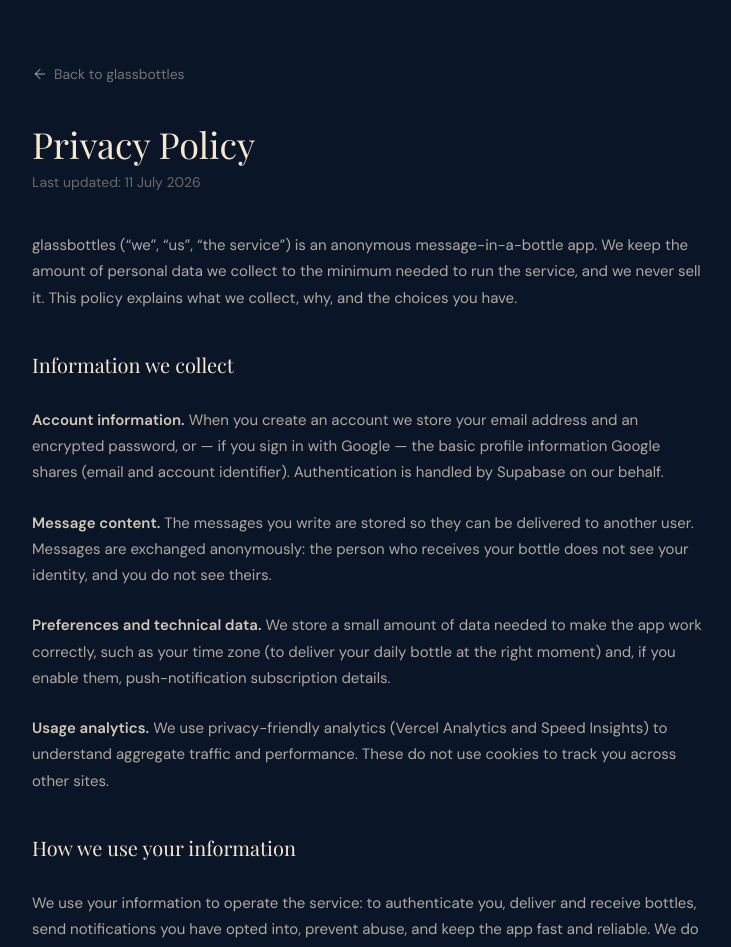
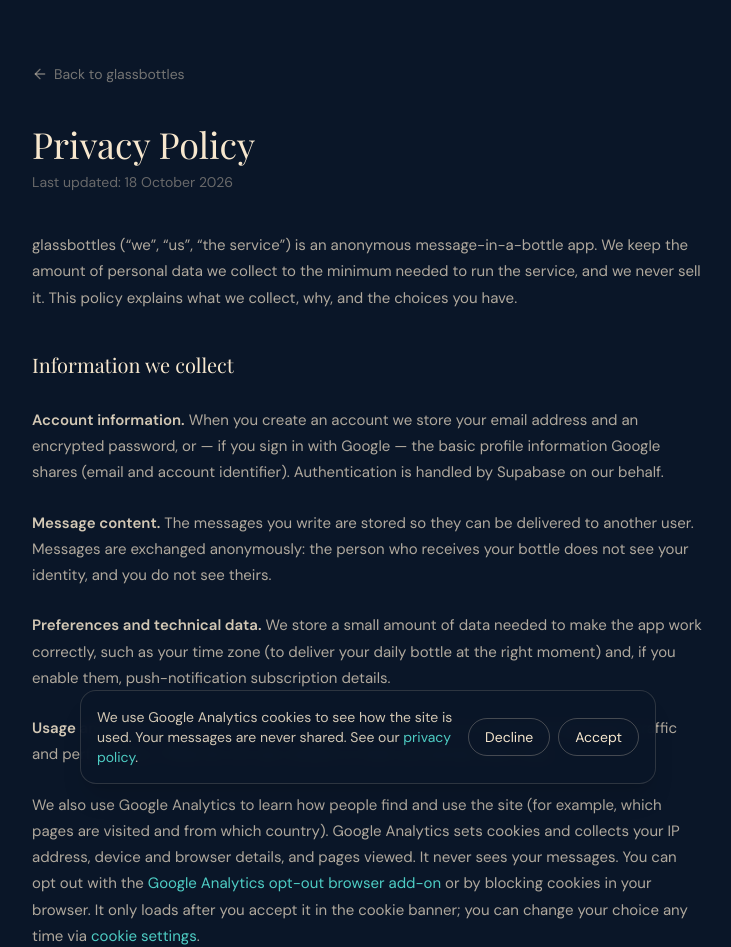
Before and after one commit to arcxx1995/glassbottles.app, a Next.js app in the folder apps/web/: page /privacy in a window 1280 px wide. Shown: the top 947 px of the page, without its empty margins (272-1003 px from the left). Built offline with nearby package versions, Linux system fonts and the light colour scheme; no server answers.

Commit message:
feat(web): Google Analytics behind a cookie consent banner
GA loads only after Accept. Decline/withdraw via /privacy cookie settings link.
Privacy policy updated to disclose GA.

```diff
--- a/apps/web/app/layout.tsx
+++ b/apps/web/app/layout.tsx
@@ -4,7 +4,11 @@
 import AuthProvider from '@/components/providers/AuthProvider'
 import { Analytics } from '@vercel/analytics/react'
 import { SpeedInsights } from '@vercel/speed-insights/next'
+import ConsentAnalytics from '@/components/providers/ConsentAnalytics'
 import './globals.css'
+
+// Unset in dev/preview → GA stays off, no junk hits.
+const GA_ID = process.env.NEXT_PUBLIC_GA_ID
 
 const playfair = Playfair_Display({
   subsets: ['latin'],
@@ -100,6 +104,7 @@
         </ReduxProvider>
         <Analytics />
         <SpeedInsights />
+        <ConsentAnalytics gaId={GA_ID} />
       </body>
     </html>
   )
--- a/apps/web/app/privacy/page.tsx
+++ b/apps/web/app/privacy/page.tsx
@@ -1,6 +1,7 @@
 import type { Metadata } from 'next'
 import Link from 'next/link'
 import LegalPage, { LegalH2 } from '@/components/legal/LegalPage'
+import { CookieSettingsButton } from '@/components/providers/ConsentAnalytics'
 
 export const metadata: Metadata = {
   title: 'Privacy Policy',
@@ -13,7 +14,7 @@
 
 export default function PrivacyPolicyPage() {
   return (
-    <LegalPage title="Privacy Policy" lastUpdated="11 July 2026">
+    <LegalPage title="Privacy Policy" lastUpdated="18 October 2026">
       <p>
         glassbottles (&ldquo;we&rdquo;, &ldquo;us&rdquo;, &ldquo;the service&rdquo;) is an
         anonymous message-in-a-bottle app. We keep the amount of personal data we collect to
@@ -40,9 +41,25 @@
         subscription details.
       </p>
       <p>
-        <strong className="text-sand/85">Usage analytics.</strong> We use privacy-friendly
-        analytics (Vercel Analytics and Speed Insights) to understand aggregate traffic and
-        performance. These do not use cookies to track you across other sites.
+        <strong className="text-sand/85">Usage analytics.</strong> We use Vercel Analytics and
+        Speed Insights to understand aggregate traffic and performance. These do not use cookies
+        to track you across other sites.
+      </p>
+      <p>
+        We also use Google Analytics to learn how people find and use the site (for example,
+        which pages are visited and from which country). Google Analytics sets cookies and
+        collects your IP address, device and browser details, and pages viewed. It never sees
+        your messages. You can opt out with the{' '}
+        <a
+          href="https://tools.google.com/dlpage/gaoptout"
+          className="text-seafoam hover:underline"
+          target="_blank"
+          rel="noopener noreferrer"
+        >
+          Google Analytics opt-out browser add-on
+        </a>{' '}
+        or by blocking cookies in your browser. It only loads after you accept it in the cookie
+        banner; you can change your choice any time via <CookieSettingsButton />.
       </p>
 
       <LegalH2>How we use your information</LegalH2>
@@ -64,7 +81,7 @@
       <p>
         We do not sell your personal data. We share it only with the infrastructure providers
         that run the service on our behalf — such as Supabase (database and authentication) and
-        Vercel (hosting and analytics) — and only to the extent needed to operate glassbottles.
+        Vercel (hosting and analytics), and Google (analytics) — and only to the extent needed to operate glassbottles.
         We may disclose information if required by law or to protect the safety and rights of our
         users.
       </p>
--- /dev/null
+++ b/apps/web/components/providers/ConsentAnalytics.tsx
@@ -0,0 +1,106 @@
+'use client'
+
+import { useEffect, useState } from 'react'
+import { GoogleAnalytics } from '@next/third-parties/google'
+
+const KEY = 'gb-analytics-consent'
+const OPEN_EVENT = 'gb-open-cookie-settings'
+
+type Choice = 'granted' | 'denied' | null
+
+function read(): Choice {
+  try {
+    const v = localStorage.getItem(KEY)
+    return v === 'granted' || v === 'denied' ? v : null
+  } catch {
+    return null
+  }
+}
+
+// Loads GA only after explicit opt-in. Banner shows until the user chooses,
+// and can be re-opened via <CookieSettingsButton />.
+export default function ConsentAnalytics({ gaId }: { gaId: string | undefined }) {
+  const [choice, setChoice] = useState<Choice>(null)
+  const [open, setOpen] = useState(false)
+
+  useEffect(() => {
+    const saved = read()
+    setChoice(saved)
+    setOpen(saved === null)
+    const reopen = () => setOpen(true)
+    window.addEventListener(OPEN_EVENT, reopen)
+    return () => window.removeEventListener(OPEN_EVENT, reopen)
+  }, [])
+
+  function decide(next: 'granted' | 'denied') {
+    try {
+      localStorage.setItem(KEY, next)
+    } catch {}
+    if (next === 'denied' && choice === 'granted') {
+      // GA script is already running this page: drop its cookies and reload without it.
+      document.cookie.split(';').forEach((c) => {
+        const name = c.split('=')[0].trim()
+        if (name.startsWith('_ga')) {
+          document.cookie = `${name}=; Max-Age=0; path=/`
+          document.cookie = `${name}=; Max-Age=0; path=/; domain=.${location.hostname}`
+        }
+      })
+      location.reload()
+      return
+    }
+    setChoice(next)
+    setOpen(false)
+  }
+
+  // No GA id (dev/preview) → nothing to consent to.
+  if (!gaId) return null
+
+  return (
+    <>
+      {choice === 'granted' && <GoogleAnalytics gaId={gaId} />}
+      {open && (
+        <div
+          role="dialog"
+          aria-label="Analytics cookies"
+          className="fixed inset-x-0 bottom-0 z-[100] p-4 pb-[max(1rem,env(safe-area-inset-bottom))]"
+        >
+          <div className="mx-auto flex max-w-xl flex-col gap-3 rounded-2xl border border-sand/15 bg-ocean-deep/95 p-4 text-sm text-sand/85 shadow-xl backdrop-blur sm:flex-row sm:items-center">
+            <p className="flex-1">
+              We use Google Analytics cookies to see how the site is used. Your messages are never
+              shared. See our{' '}
+              <a href="/privacy" className="text-seafoam hover:underline">
+                privacy policy
+              </a>
+              .
+            </p>
+            <div className="flex gap-2">
+              <button
+                onClick={() => decide('denied')}
+                className="flex-1 rounded-full border border-sand/25 px-4 py-2 text-sand hover:bg-sand/10 sm:flex-none"
+              >
+                Decline
+              </button>
+              <button
+                onClick={() => decide('granted')}
+                className="flex-1 rounded-full border border-sand/25 px-4 py-2 text-sand hover:bg-sand/10 sm:flex-none"
+              >
+                Accept
+              </button>
+            </div>
+          </div>
+        </div>
+      )}
+    </>
+  )
+}
+
+export function CookieSettingsButton() {
+  return (
+    <button
+      onClick={() => window.dispatchEvent(new Event(OPEN_EVENT))}
+      className="text-seafoam hover:underline"
+    >
+      cookie settings
+    </button>
+  )
+}
--- a/apps/web/package.json
+++ b/apps/web/package.json
@@ -11,6 +11,7 @@
     "test": "vitest run"
   },
   "dependencies": {
+    "@next/third-parties": "14.2.21",
     "@reduxjs/toolkit": "^2.3.0",
     "@supabase/ssr": "^0.5.2",
     "@supabase/supabase-js": "^2.45.4",
```
Also changed, not shown: 1 other file (tests, documents, lock files or other folders).
